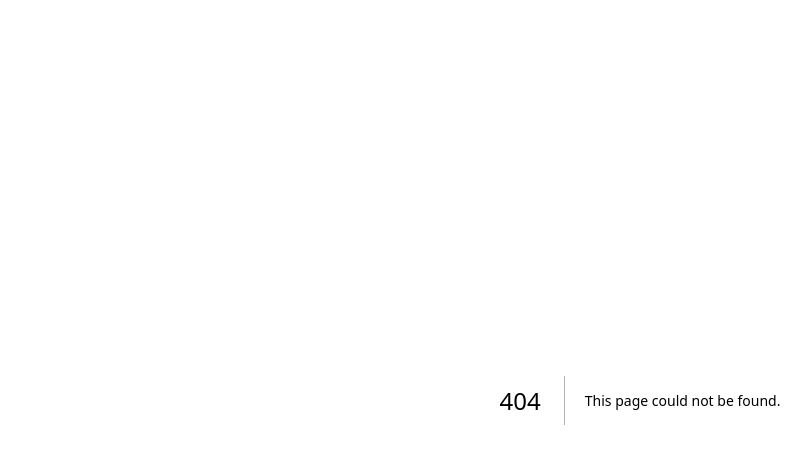
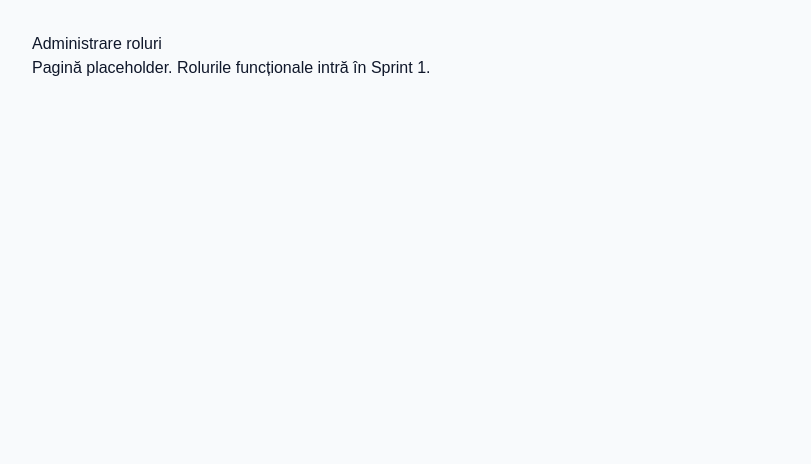
Before and after one commit to cesty00/Aplica-ie-Web-Trasabilitate-FAP-conectat-la-ERP, a Next.js app in the folder apps/web/: page /admin/roles in a window 1280 px wide. Before the commit this address had no page. Shown: the top 464 px of the page, without its empty margins (0-811 px from the left). Built offline with nearby package versions, Linux system fonts and the light colour scheme.

Commit message:
feat(web): add admin roles placeholder

```diff
--- /dev/null
+++ b/apps/web/src/app/admin/roles/page.tsx
@@ -0,0 +1,8 @@
+export default function AdminRolesPage() {
+  return (
+    <main style={{ padding: 32 }}>
+      <h1>Administrare roluri</h1>
+      <p>Pagină placeholder. Rolurile funcționale intră în Sprint 1.</p>
+    </main>
+  );
+}
```
